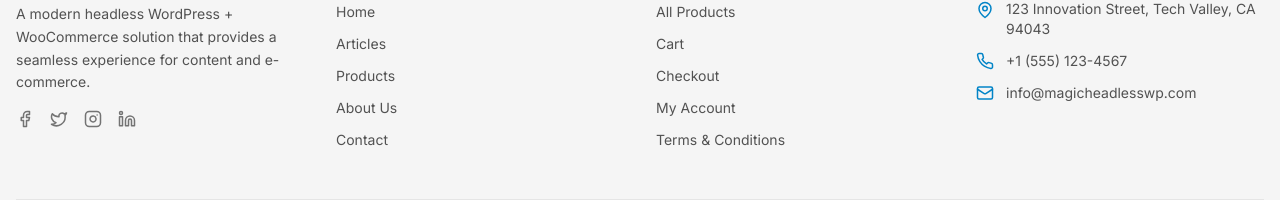
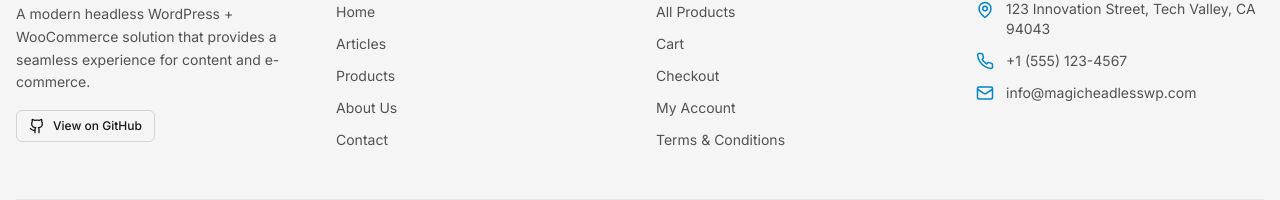
Before and after one commit to bigscoots/magic-headless-wp, a React (Vite) app: page / in a window 1280 px wide. Shown: the part 2119-2319 px from the top of the page. Built offline with nearby package versions, Linux system fonts and the light colour scheme; no server answers.

Commit message:
Added view on GitHub button in the footer

```diff
--- a/src/components/layout/Footer.tsx
+++ b/src/components/layout/Footer.tsx
@@ -2,14 +2,12 @@ import React from 'react';
 import { Link } from 'react-router-dom';
 import {
   Laptop,
-  Facebook,
-  Twitter,
-  Instagram,
-  Linkedin,
   Mail,
   Phone,
-  MapPin
+  MapPin,
+  Github
 } from 'lucide-react';
+import Button from '../ui/Button';
 
 const Footer: React.FC = () => {
   const currentYear = new Date().getFullYear();
@@ -27,44 +25,19 @@ const Footer: React.FC = () => {
             <p className="text-neutral-600 dark:text-neutral-400 text-sm leading-relaxed mb-4">
               A modern headless WordPress + WooCommerce solution that provides a seamless experience for content and e-commerce.
             </p>
-            <div className="flex space-x-4">
-              <a
-                href="https://facebook.com"
-                target="_blank"
-                rel="noopener noreferrer"
-                className="text-neutral-500 hover:text-primary-600 dark:text-neutral-400 dark:hover:text-primary-400 transition-colors"
-                aria-label="Facebook"
+            <a
+              href="https://github.com/bigscoots/magic-headless-wp"
+              target="_blank"
+              rel="noopener noreferrer"
+            >
+              <Button
+                variant="outline"
+                size="sm"
+                leftIcon={<Github size={16} />}
               >
-                <Facebook size={18} />
-              </a>
-              <a
-                href="https://twitter.com"
-                target="_blank"
-                rel="noopener noreferrer"
-                className="text-neutral-500 hover:text-primary-600 dark:text-neutral-400 dark:hover:text-primary-400 transition-colors"
-                aria-label="Twitter"
-              >
-                <Twitter size={18} />
-              </a>
-              <a
-                href="https://instagram.com"
-                target="_blank"
-                rel="noopener noreferrer"
-                className="text-neutral-500 hover:text-primary-600 dark:text-neutral-400 dark:hover:text-primary-400 transition-colors"
-                aria-label="Instagram"
-              >
-                <Instagram size={18} />
-              </a>
-              <a
-                href="https://linkedin.com"
-                target="_blank"
-                rel="noopener noreferrer"
-                className="text-neutral-500 hover:text-primary-600 dark:text-neutral-400 dark:hover:text-primary-400 transition-colors"
-                aria-label="LinkedIn"
-              >
-                <Linkedin size={18} />
-              </a>
-            </div>
+                View on GitHub
+              </Button>
+            </a>
           </div>
 
           {/* Quick Links */}
```
